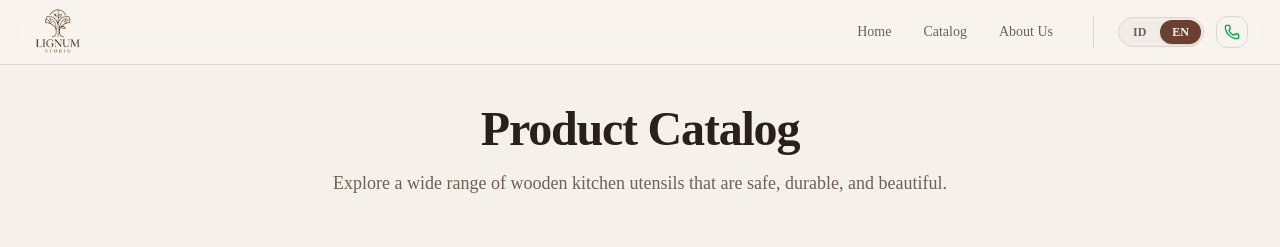
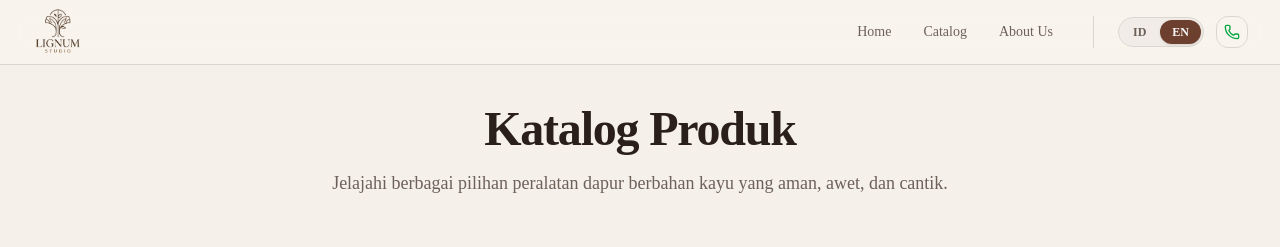
Before and after one commit to ax71/Lignum-studio, a Next.js app: page /en/products in a window 1280 px wide. Shown: the top 247 px of the page. Built offline with nearby package versions, Linux system fonts and the light colour scheme.

Commit message:
feat: migrate pages to locale-based routing structure

```diff
--- a/src/app/[locale]/about/page.tsx
+++ b/src/app/[locale]/about/page.tsx
@@ -1,4 +1,4 @@
-import AboutPage from "@/app/about/_components/AboutPage";
+import AboutPage from "@/app/[locale]/about/_components/AboutPage";
 
 export default function LocaleAboutPage() {
   return <AboutPage />;
--- a/src/app/[locale]/page.tsx
+++ b/src/app/[locale]/page.tsx
@@ -1,6 +1,6 @@
 import Navbar from "@/components/layout/Navbar";
 import Footer from "@/components/layout/Footer";
-import HeroSection from "@/app/home/_components/HeroSections";
+import HeroSection from "@/app/[locale]/home/_components/HeroSections";
 
 export default function LocaleHomePage() {
   return (
--- a/src/app/[locale]/products/page.tsx
+++ b/src/app/[locale]/products/page.tsx
@@ -1,13 +1,11 @@
-import ProductCard from "@/app/products/_components/ProductCard";
+import ProductCard from "@/components/common/ProductCard";
 import Footer from "@/components/layout/Footer";
 import Navbar from "@/components/layout/Navbar";
 import productsData from "@/data/products.json";
 import { Product } from "@/types/product";
-import { useTranslations } from "next-intl";
 
-export default function LocaleProductsPage() {
+export default function ProductsPage() {
   const products = productsData as Product[];
-  const t = useTranslations("products");
 
   return (
     <div className="bg-muted/30">
@@ -17,10 +15,11 @@ export default function LocaleProductsPage() {
       <div className="max-w-7xl mx-auto px-4 sm:px-6 lg:px-8">
         <div className="text-center mb-16">
           <h1 className="text-4xl font-extrabold text-foreground tracking-tight sm:text-5xl mb-4">
-            {t("heading")}
+            Katalog Produk
           </h1>
           <p className="text-lg text-muted-foreground max-w-2xl mx-auto">
-            {t("subheading")}
+            Jelajahi berbagai pilihan peralatan dapur berbahan kayu yang aman,
+            awet, dan cantik.
           </p>
         </div>
 
```
